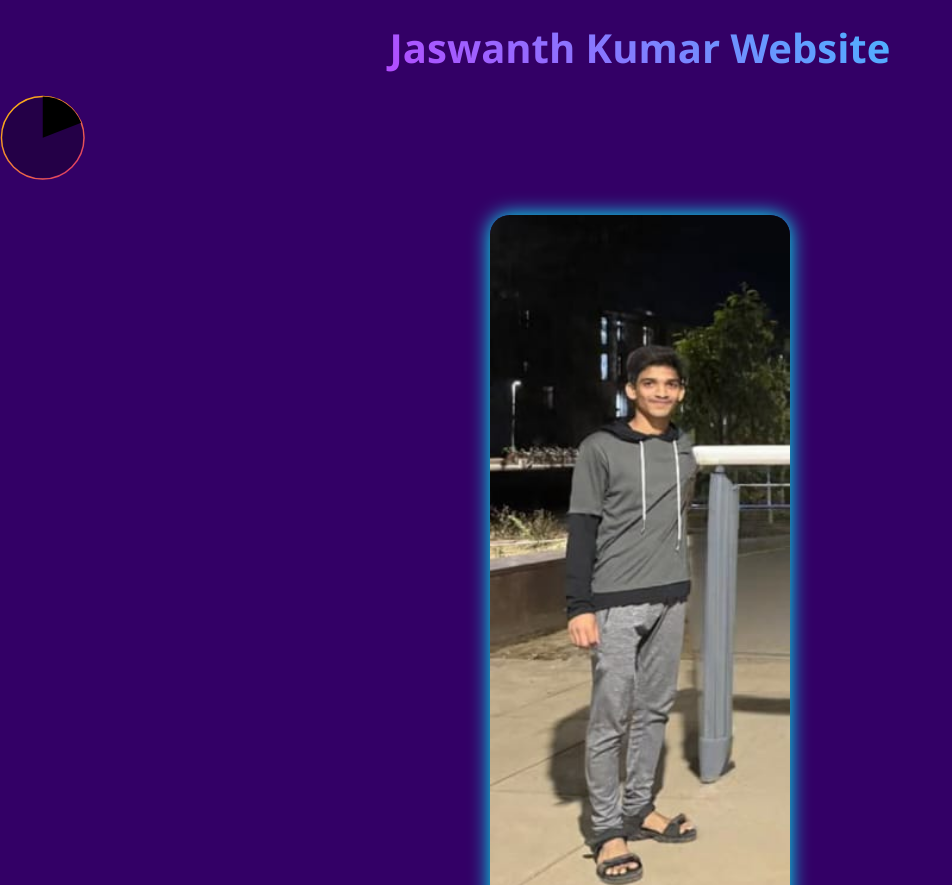
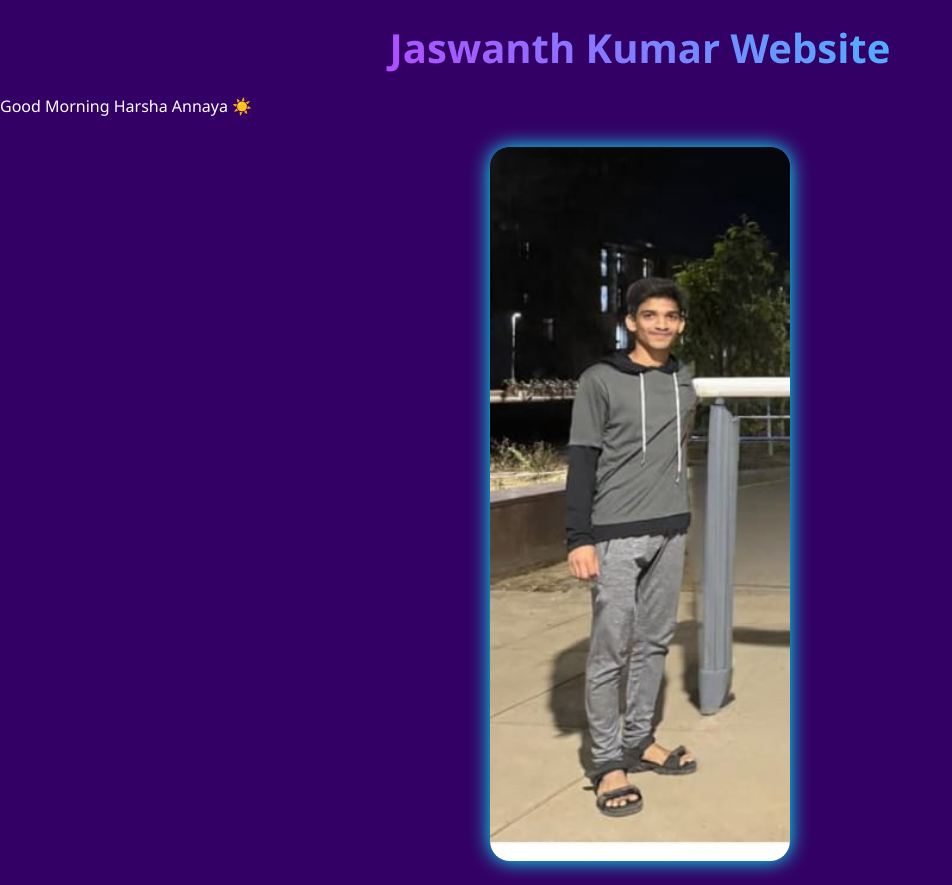
Before and after one commit to Jaswanth-Kumar-2007/Temporarypage, a plain HTML site: page index.html in a window 1280 px wide. Shown: the top 885 px of the page, without its empty margins (0-952 px from the left). Drawn offline with Linux system fonts and the light colour scheme.

Commit message:
Update index.html

```diff
--- a/index.html
+++ b/index.html
@@ -99,16 +99,8 @@
 
   <header>Jaswanth Kumar Website</header>
 
-<div class="ringtone-player-holder btn-player-control player-play-control">
-            <svg class="timer" xmlns="http://www.w3.org/2000/svg" xmlns:xlink="http://www.w3.org/1999/xlink" width="85" height="85" viewBox="0 0 175 175">
-                <linearGradient id="linearColors1" x1="0" y1="0" x2="1" y2="1">
-                    <stop offset="0%" stop-color="#ffc107"></stop>
-                    <stop offset="100%" stop-color="#df316b"></stop>
-                </linearGradient>
-                <circle cx="88" cy="88" r="85" stroke="url(#linearColors1)" stroke-width="3" fill="none"></circle>
-                <circle cx="88" cy="88" r="83" fill="rgba(0, 0, 0, 0.3)"></circle>
-                <path id="timer-progress" transform="translate(88, 88)" d="M 0 0 v -85 A 85 85 1 0 1 79.14031488678299 -31.013070786699494 z"
-  <div class="good-night">Good Morning Harsha Annaya ☀️</div>
+
+  <div class="good-morning">Good Morning Harsha Annaya ☀️</div>
 
   <div class="image-box">
     <!-- Replace below image src with your desired image link -->
```
